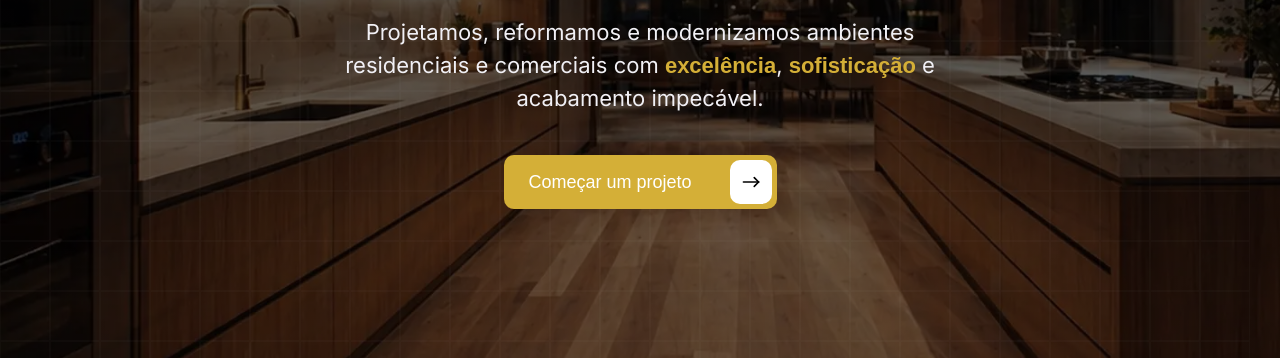
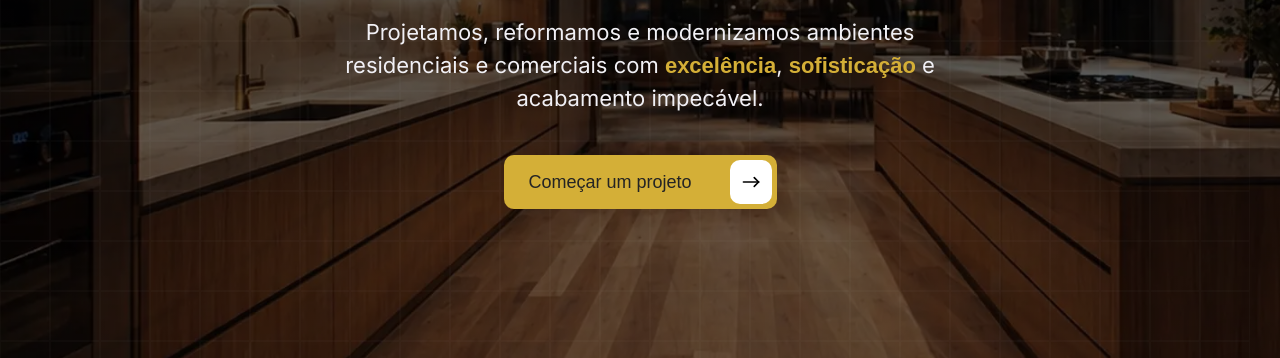
Before and after one commit to wagstalos/projeto-megaarte, a website: page index.html in a window 1280 px wide. Shown: the part 359-717 px from the top of the page. Drawn offline with Linux system fonts and the light colour scheme.

Commit message:
feat: implement primary, secondary, and project button styles

```diff
--- a/scss/_buttons.scss
+++ b/scss/_buttons.scss
@@ -12,12 +12,11 @@
     background-color: $brand-main;
     line-height: 40px;
     font-weight: 500;
-    color: $brand-black;
-    transition: background-color 0.5s;
-    color: $white;
+    color: $black;
+    transition: all 0.5s;
 
     &:hover {
-        background-color: $brand-black;
+        filter: brightness(0.85);
     }
 }
 
```
Also changed, not shown: css/main.css.
